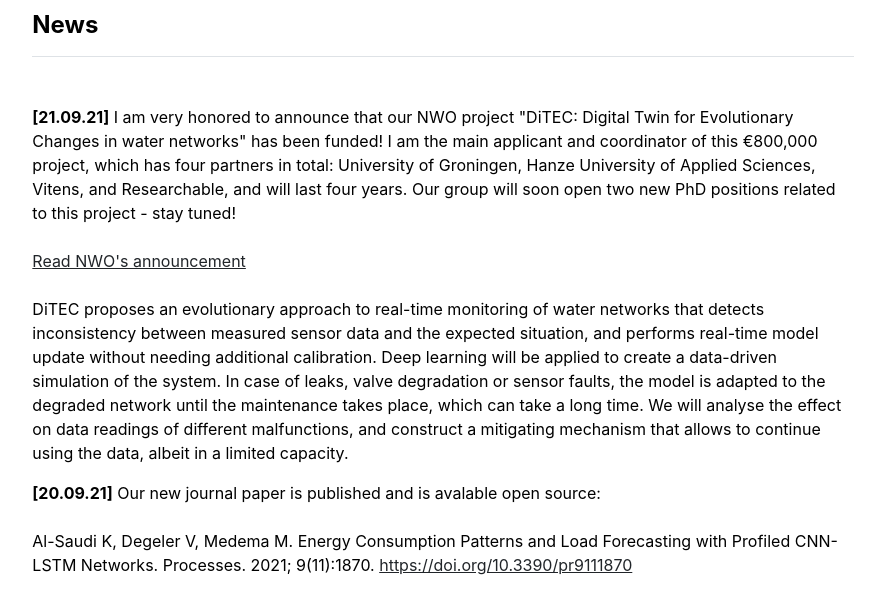
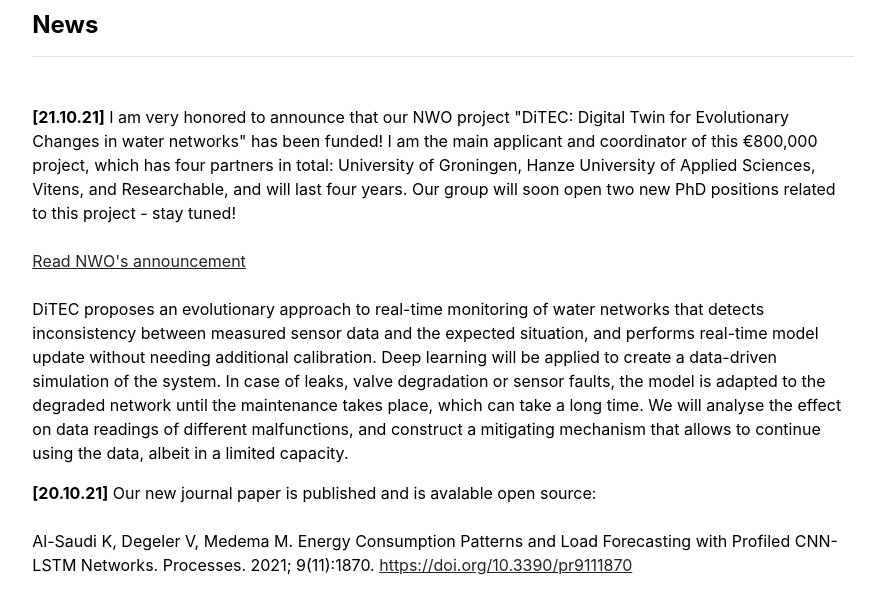
Before and after one commit to Degvik/degvik.github.io, a Jekyll site: the page built from index.md, in a window 1280 px wide. Shown: the part 894-1486 px from the top of the page, without its empty margins (197-1082 px from the left). Built offline with Jekyll 4.4.1, drawn with Linux system fonts in a browser that asks for light colours.

Commit message:
news date fix

```diff
--- a/_data/news.yml
+++ b/_data/news.yml
@@ -1,17 +1,9 @@
-- {date: '21.09.21', text: 'I am very honored to announce that our NWO project "DiTEC: Digital Twin for Evolutionary Changes in water networks" has been funded! I am the main applicant and coordinator of this €800,000 project, which has four partners in total: University of Groningen, Hanze University of Applied Sciences, Vitens, and Researchable, and will last four years. Our group will soon open two new PhD positions related to this project - stay tuned!<br><br>
+- {date: '21.10.21', text: 'I am very honored to announce that our NWO project "DiTEC: Digital Twin for Evolutionary Changes in water networks" has been funded! I am the main applicant and coordinator of this €800,000 project, which has four partners in total: University of Groningen, Hanze University of Applied Sciences, Vitens, and Researchable, and will last four years. Our group will soon open two new PhD positions related to this project - stay tuned!<br><br>
 
 <a href="https://www.nwo.nl/en/news/grants-open-technology-programme-and-smart-industry-2020#smart-industry-2020">Read NWO&apos;s announcement</a> <br><br>
 
-DiTEC proposes an evolutionary approach to real-time monitoring of water networks that detects inconsistency between measured sensor data and the expected situation, and performs real-time model update without needing additional calibration. Deep learning will be applied to create a data-driven simulation of the system. In case of leaks, valve degradation or sensor faults, the model is adapted to the degraded network until the maintenance takes place, which can take a long time. We will analyse the effect on data readings of different malfunctions, and construct a mitigating mechanism that allows to continue using the data, albeit in a limited capacity.
-
-
-
-
-
-
-
-'}
-- {date: '20.09.21', text: 'Our new journal paper is published and is avalable open source:<br><br>
+DiTEC proposes an evolutionary approach to real-time monitoring of water networks that detects inconsistency between measured sensor data and the expected situation, and performs real-time model update without needing additional calibration. Deep learning will be applied to create a data-driven simulation of the system. In case of leaks, valve degradation or sensor faults, the model is adapted to the degraded network until the maintenance takes place, which can take a long time. We will analyse the effect on data readings of different malfunctions, and construct a mitigating mechanism that allows to continue using the data, albeit in a limited capacity.'}
+- {date: '20.10.21', text: 'Our new journal paper is published and is avalable open source:<br><br>
   Al-Saudi K, Degeler V, Medema M. Energy Consumption Patterns and Load Forecasting with Profiled CNN-LSTM Networks. Processes. 2021; 9(11):1870. <a href="https://doi.org/10.3390/pr9111870">https://doi.org/10.3390/pr9111870</a><br><br>
 <b>Abstract:</b>
 By virtue of the steady societal shift to the use of smart technologies built on the increasingly popular smart grid framework, we have noticed an increase in the need to analyze household electricity consumption at the individual level. In order to work efficiently, these technologies rely on load forecasting to optimize operations that are related to energy consumption (such as household appliance scheduling). This paper proposes a novel load forecasting method that utilizes a clustering step prior to the forecasting step to group together days that exhibit similar energy consumption patterns. Following that, we attempt to classify new days into pre-generated clusters by making use of the available context information (day of the week, month, predicted weather). Finally, using available historical data (with regard to energy consumption) alongside meteorological and temporal variables, we train a CNN-LSTM model on a per-cluster basis that specializes in forecasting based on the energy profiles present within each cluster. This method leads to improvements in forecasting performance (upwards of a 10% increase in mean absolute percentage error scores) and provides us with the added benefit of being able to easily highlight and extract information that allows us to identify which external variables have an effect on the energy consumption of any individual household.
```
